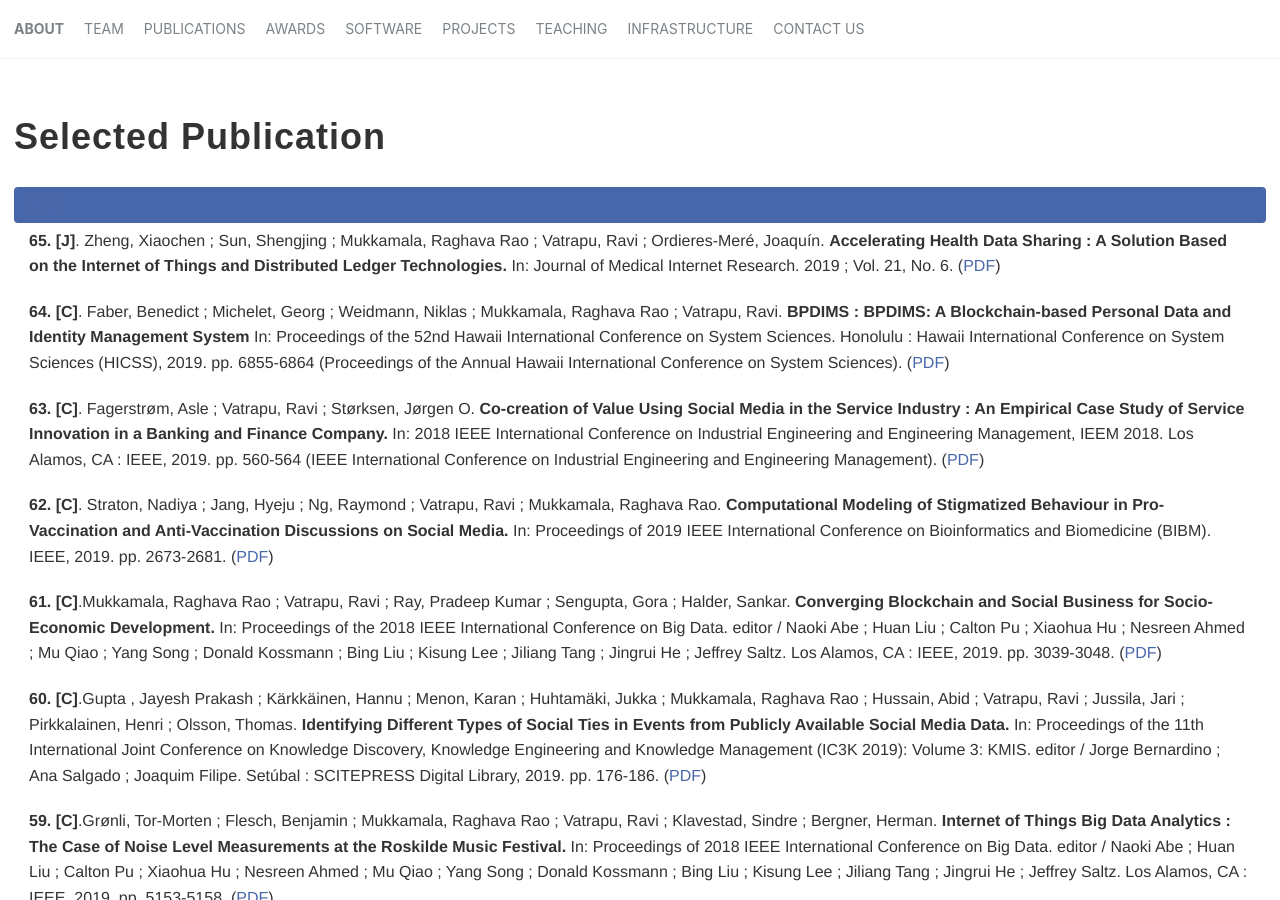
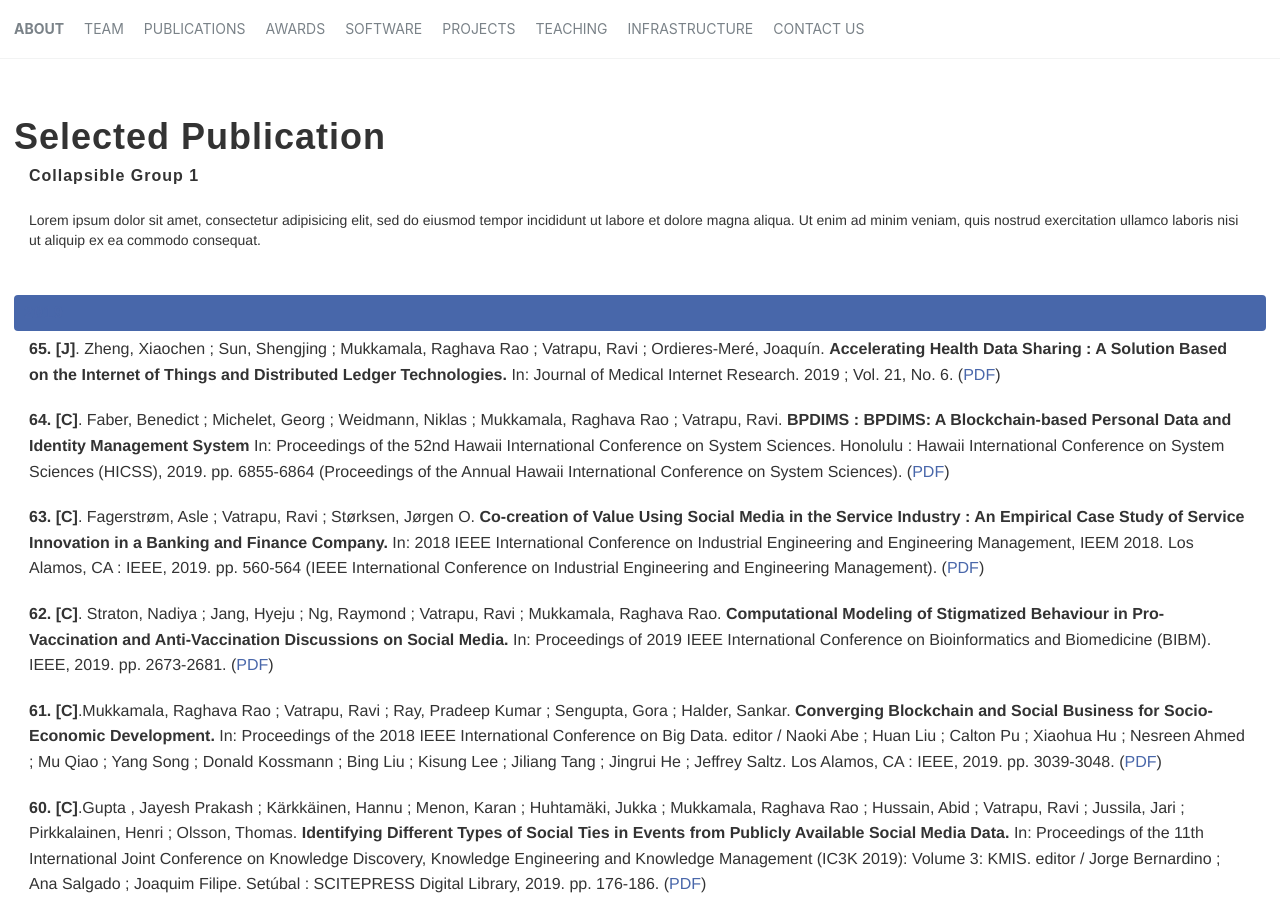
Before and after one commit to cbsBDA/cbsBDA-homepage, a Jekyll site: the page built from _pages/publications.md, in a window 1280 px wide and 900 px high. Built offline with Jekyll 4.4.1, drawn with Linux system fonts in a browser that asks for light colours; nearby versions of some CDN libraries.

Commit message:
Update publications.md

```diff
--- a/_pages/publications.md
+++ b/_pages/publications.md
@@ -25,6 +25,18 @@ author_profile: true
                     <div class="team">
 
                         <div class="inner">
+                        <div class="accordion">
+                          <div class="panel-heading">
+                            <h4 class="panel-title">
+                              <a data-toggle="collapse" data-parent="#accordion" href="#collapse1">Collapsible Group 1</a>
+                            </h4>
+                          </div>
+                          <div id="collapse1" class="panel-collapse collapse in">
+                            <div class="panel-body">Lorem ipsum dolor sit amet, consectetur adipisicing elit,
+                            sed do eiusmod tempor incididunt ut labore et dolore magna aliqua. Ut enim ad minim veniam,
+                            quis nostrud exercitation ullamco laboris nisi ut aliquip ex ea commodo consequat.</div>
+                          </div>
+                        </div>
                             <div class="accordion">
                                 <h3 class="accHeader" headerindex="0h">
                                     <span class="accordprefix">
```
